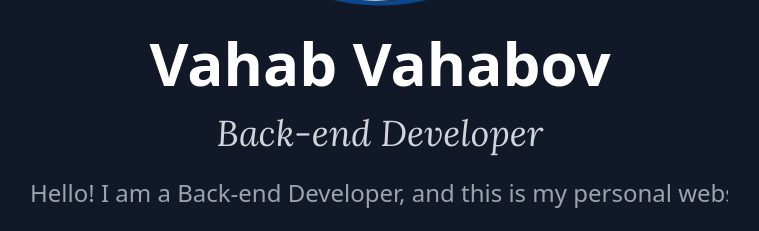
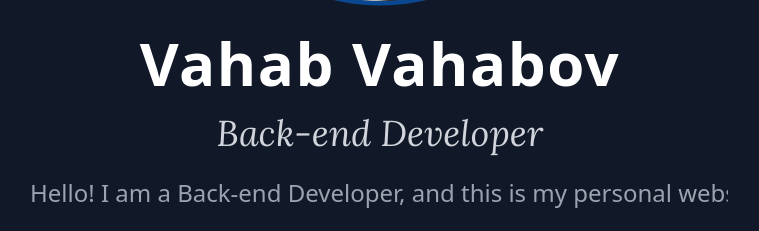
Before and after one commit to vahabov007/personal-website, a Spring app: template src/main/resources/templates/index.html in a window 1280 px wide. Shown: the part 511-742 px from the top of the page, without its empty margins (260-1019 px from the left). Run offline with Thymeleaf, Linux system fonts and the light colour scheme; the template is opened without the code that fills it, so the values that code supplies are empty; some libraries are stand-ins or nearby versions.

Commit message:
Final changes uploaded.

```diff
--- a/src/main/resources/templates/index.html
+++ b/src/main/resources/templates/index.html
@@ -434,9 +434,10 @@
     </div>
 
     <div class="md:w-full text-center mb-6 md:mb-0 order-2 md:order-2">
-        <h1 class="text-5xl md:text-6xl font-bold text-white homepage-heading mt-8">
-            <span class="text-white">Vahab</span> <span class="text-white">Vahabov</span>
+        <h1 class="text-5xl md:text-6xl font-bold text-white tracking-wide mt-8">
+            Vahab Vahabov
         </h1>
+
         <p
                 class="font-elegant-serif text-2xl md:text-4xl text-gray-300 mt-5 homepage-subtitle"
         >
@@ -444,7 +445,8 @@
         </p>
 
         <p
-                class="typewriter-text text-gray-400 mt-6 text-base md:text-2xl mx-auto" >
+                class="typewriter-text text-gray-400 mt-6 text-base md:text-2xl mx-auto"
+        >
             Hello! I am a Back-end Developer, and this is my personal website.
         </p>
 
@@ -452,14 +454,15 @@
             <a
                     href="#contact"
                     class="text-blue-500 hover:text-blue-700 font-semibold text-2xl md:text-3xl
-           border-2 border-blue-500 rounded-full px-8 py-3 inline-block
-           transition-colors duration-300"
+                   border-2 border-blue-500 rounded-full px-8 py-3 inline-block
+                   transition-colors duration-300"
             >
                 Contact Me
             </a>
         </div>
     </div>
 </main>
+
 
 <div class="divider-line-container my-20 mx-auto max-w-5xl flex items-center justify-center overflow-hidden">
     <div class="animated-line left-line bg-gradient-to-r from-transparent via-blue-500 to-indigo-500 h-1 w-1/2 rounded-full"></div>
```
